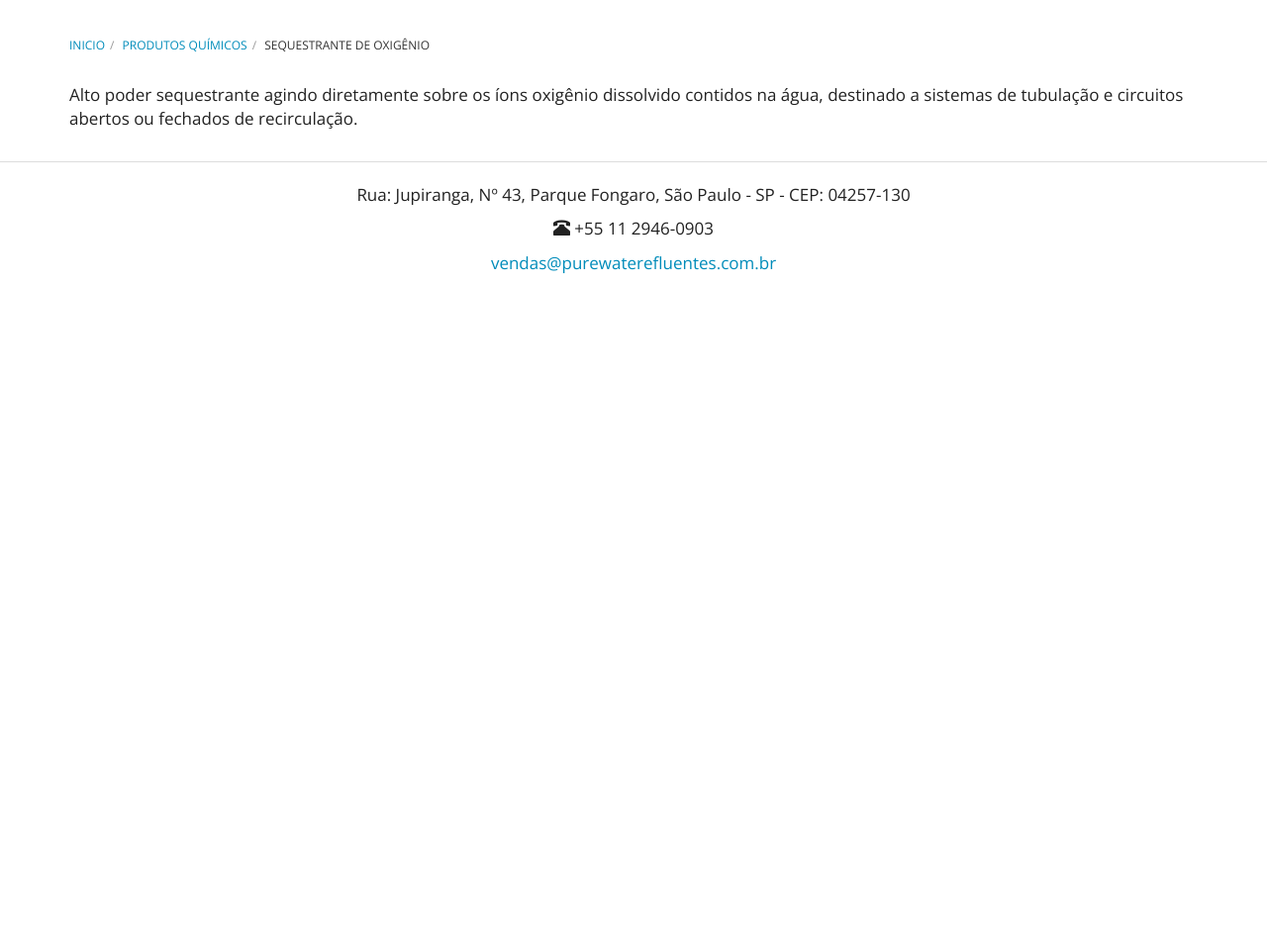
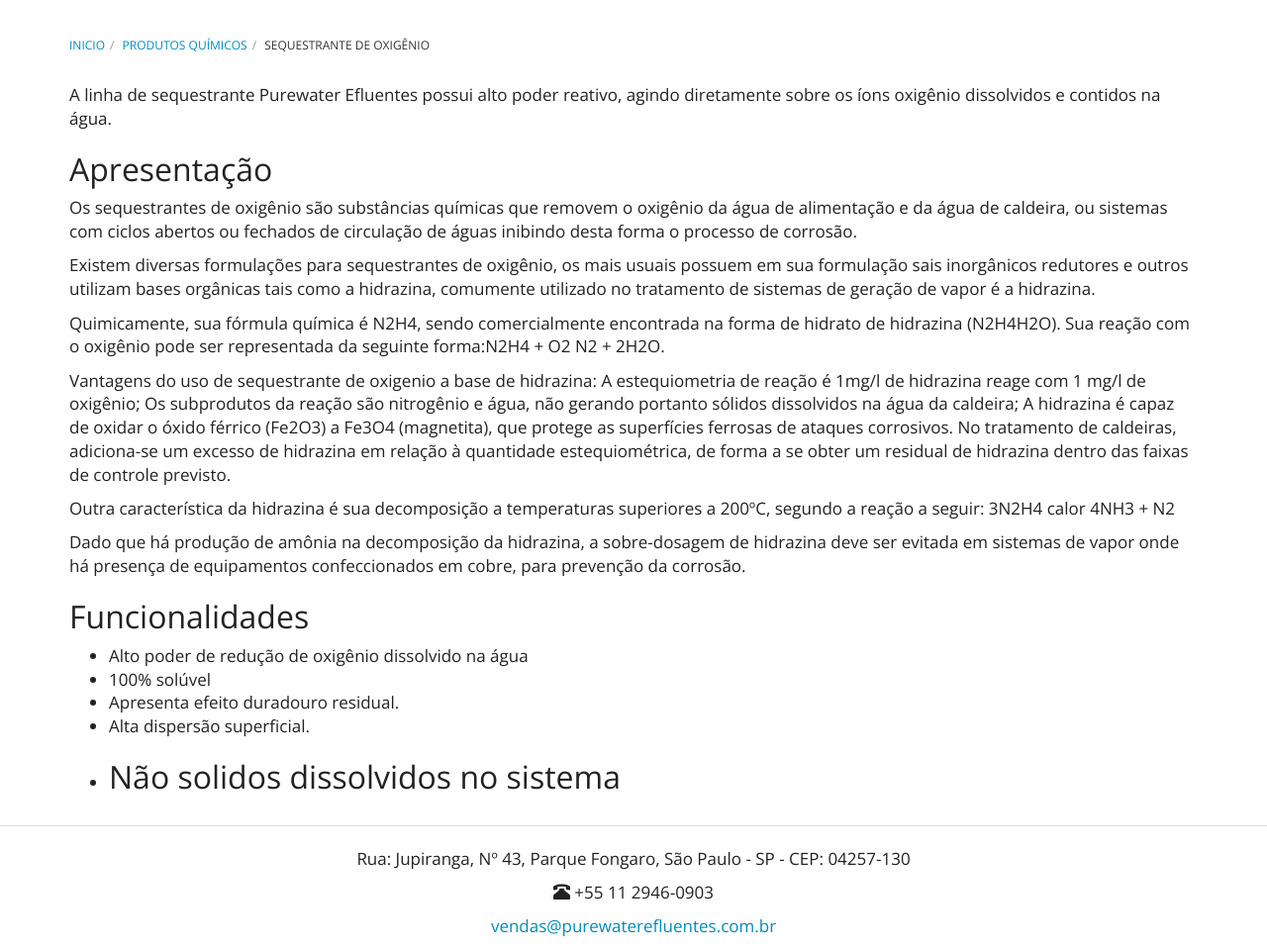
Before and after one commit to purewaterefluentes/purewaterefluentes.github.io, a Jekyll site: the page built from produtos/sequestrante-de-oxigenio.md, in a window 1280 px wide and 1205 px high. Shown: the part 247-1205 px from the top of the window at 99% size. Built offline with Jekyll 4.4.1, drawn with Linux system fonts in a browser that asks for light colours; nearby versions of some CDN libraries; library files that are not in the unit come from our copies.

Commit message:
Update sequestrante-de-oxigenio.md

```diff
--- a/produtos/sequestrante-de-oxigenio.md
+++ b/produtos/sequestrante-de-oxigenio.md
@@ -3,4 +3,37 @@ layout: default
 title: Sequestrante de Oxigênio
 ---
 
-Alto poder sequestrante agindo diretamente sobre os íons oxigênio dissolvido contidos na água, destinado a sistemas de tubulação e circuitos abertos ou fechados de recirculação.
+A linha de sequestrante Purewater Efluentes possui alto poder reativo, agindo diretamente sobre os íons oxigênio dissolvidos e contidos na água.
+
+## Apresentação
+
+Os sequestrantes de oxigênio são substâncias químicas que removem o oxigênio da água de
+alimentação e da água de caldeira, ou sistemas com ciclos abertos ou fechados de circulação de águas inibindo desta forma o processo de corrosão.
+
+Existem diversas formulações para sequestrantes de oxigênio, os mais usuais possuem em sua formulação sais inorgânicos redutores e outros utilizam bases orgânicas tais como a hidrazina, comumente utilizado no tratamento de sistemas de geração de
+vapor é a hidrazina.
+
+Quimicamente, sua fórmula química é N2H4, sendo comercialmente encontrada na forma de hidrato de hidrazina (N2H4H2O).
+Sua reação com o oxigênio pode ser representada da seguinte forma:N2H4 + O2 N2 + 2H2O.
+
+Vantagens do uso de sequestrante de oxigenio a base de hidrazina:
+A estequiometria de reação é 1mg/l de hidrazina reage com 1 mg/l de oxigênio;
+Os subprodutos da reação são nitrogênio e água, não gerando portanto sólidos dissolvidos na água da caldeira;
+A hidrazina é capaz de oxidar o óxido férrico (Fe2O3) a Fe3O4 (magnetita), que protege as superfícies ferrosas de ataques corrosivos.
+No tratamento de caldeiras, adiciona-se um excesso de hidrazina em relação à quantidade estequiométrica, de forma a se obter um residual de hidrazina dentro das faixas de controle previsto.
+
+Outra característica da hidrazina é sua decomposição a temperaturas superiores a 200ºC,
+segundo a reação a seguir: 3N2H4 calor 4NH3 + N2
+
+Dado que há produção de amônia na decomposição da hidrazina, a sobre-dosagem de
+hidrazina deve ser evitada em sistemas de vapor onde há presença de equipamentos
+confeccionados em cobre, para prevenção da corrosão.
+
+## Funcionalidades
+
+- Alto poder de redução de oxigênio dissolvido na água
+- 100% solúvel
+- Apresenta efeito duradouro residual.
+- Alta dispersão superficial.
+- Não solidos dissolvidos no sistema
+-
```
